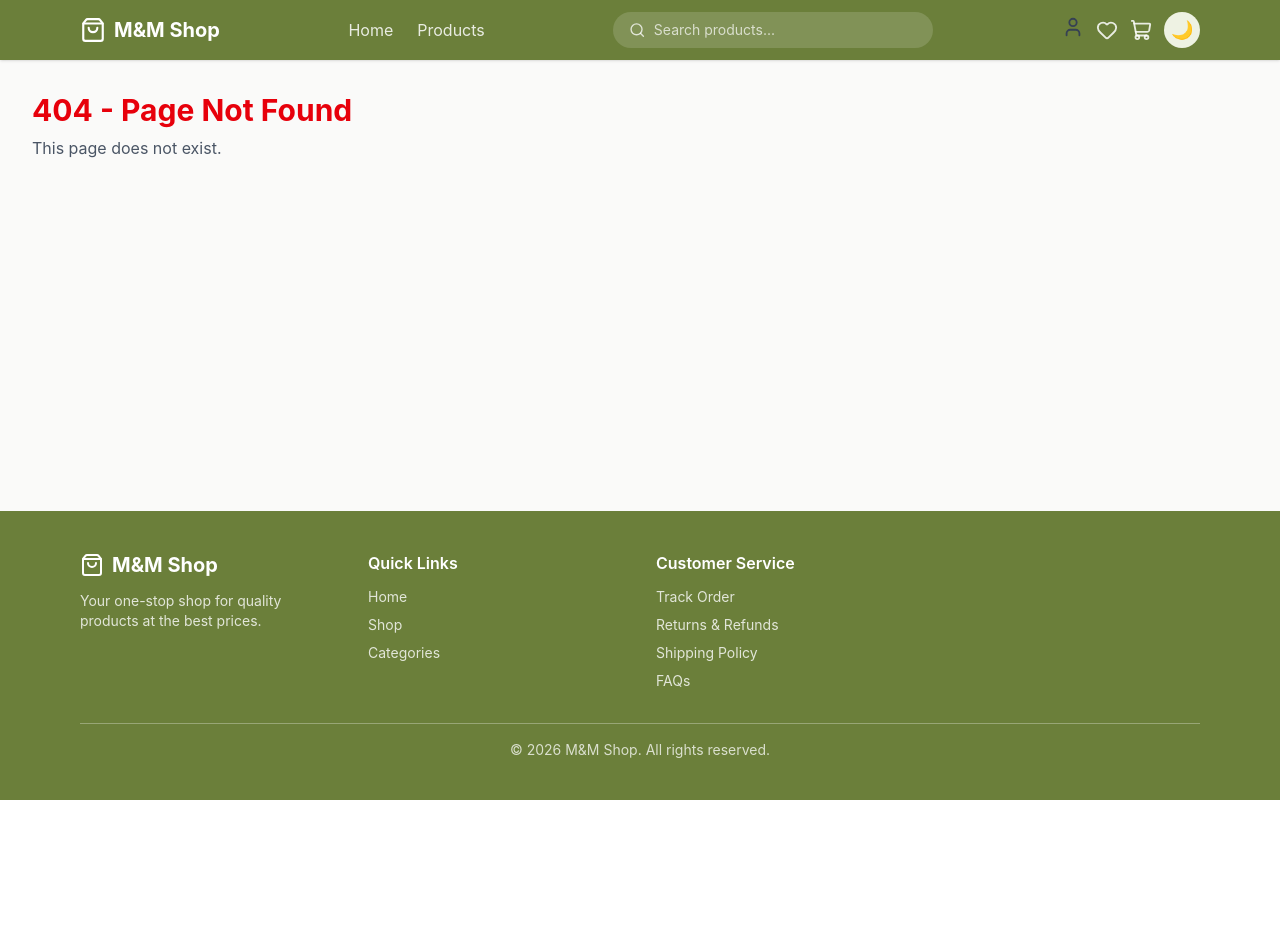
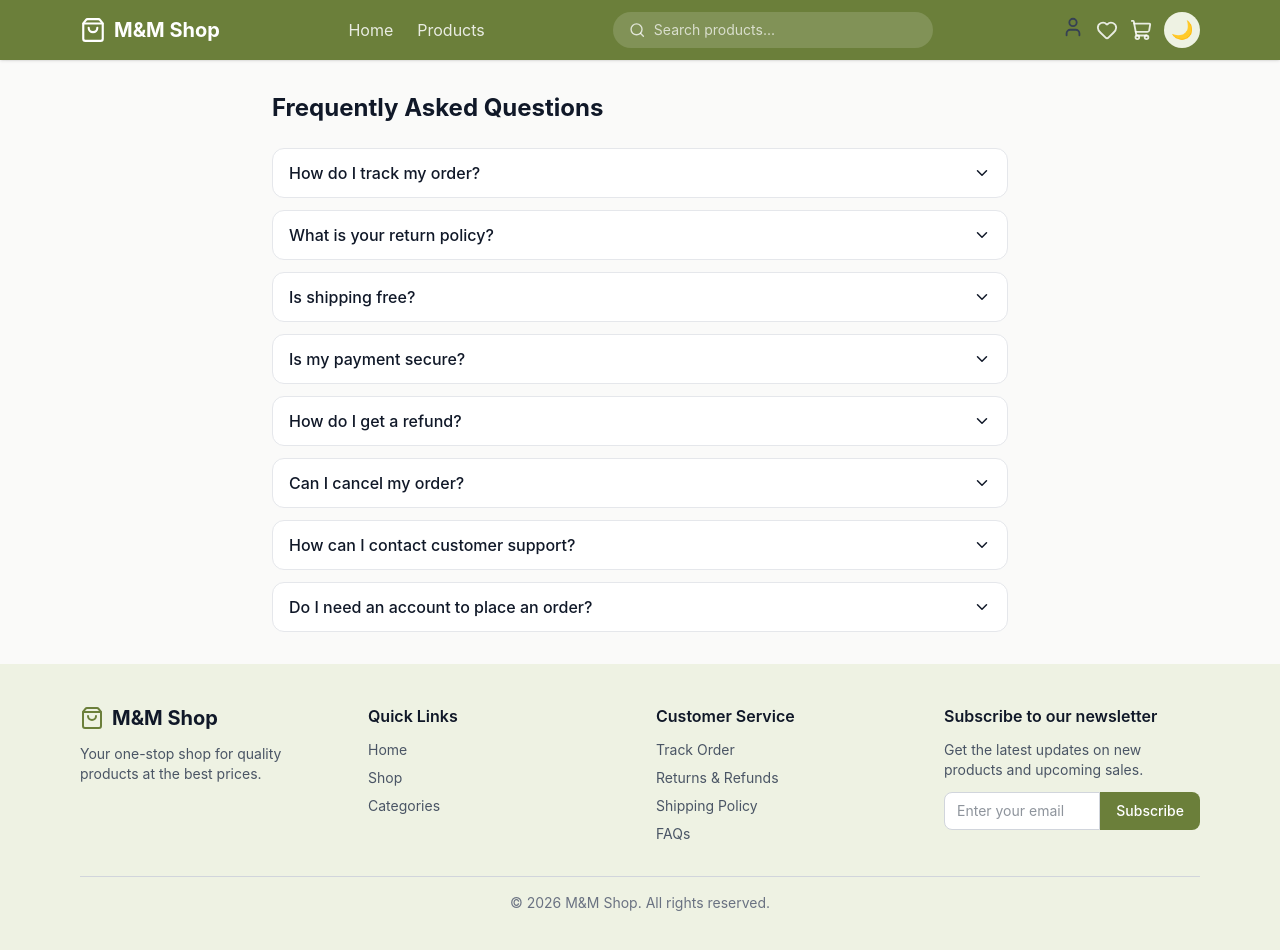
Before and after one commit to stackcode-wth/ecommerce-frontend, a React (Vite) app: page /faqs in a window 1280 px wide. Shown: the top 950 px of the page. Before the commit the page ends 800 px from the top, so only its background shows below. Built offline with nearby package versions, Linux system fonts and the light colour scheme.

Commit message:
added faqs return and refunds

```diff
--- a/src/App.jsx
+++ b/src/App.jsx
@@ -9,6 +9,9 @@ import Cart from './pages/Cart';
 import Wishlist from './pages/Wishlist';
 import Contact from './pages/Contact';
 import Help from './pages/Help';
+import FAQs from './pages/FAQs';
+import ReturnsRefunds from './pages/ReturnsRefunds';
+import ShippingPolicy from './pages/ShippingPolicy';
 import Orders from './pages/Orders';
 import TrackOrder from './pages/TrackOrder';
 import Profile from './pages/Profile';
@@ -30,6 +33,9 @@ function App() {
           <Route path="/wishlist" element={<Wishlist />} />
           <Route path="/contact" element={<Contact />} />
           <Route path="/help" element={<Help />} />
+          <Route path="/faqs" element={<FAQs />} />
+          <Route path="/returns-refunds" element={<ReturnsRefunds />} />
+          <Route path="/shipping-policy" element={<ShippingPolicy />} />
           <Route path="/login" element={<Login />} />
           <Route path="/register" element={<Register />} />
 
--- /dev/null
+++ b/src/components/FaqList.jsx
@@ -0,0 +1,35 @@
+import { useState } from 'react';
+import { ChevronDown } from 'lucide-react';
+
+function FaqList({ faqs }) {
+  const [openIndex, setOpenIndex] = useState(null);
+
+  const toggle = (index) => setOpenIndex(openIndex === index ? null : index);
+
+  return (
+    <div className="space-y-3">
+      {faqs.map((faq, index) => (
+        <div
+          key={faq.q}
+          className="rounded-xl border border-gray-200 bg-white dark:border-dark-border dark:bg-dark-surface"
+        >
+          <button
+            onClick={() => toggle(index)}
+            className="flex w-full items-center justify-between px-4 py-3 text-left font-medium text-gray-900 dark:text-white"
+          >
+            {faq.q}
+            <ChevronDown
+              size={18}
+              className={`shrink-0 transition-transform ${openIndex === index ? 'rotate-180' : ''}`}
+            />
+          </button>
+          {openIndex === index && (
+            <p className="px-4 pb-4 text-sm text-gray-600 dark:text-gray-300">{faq.a}</p>
+          )}
+        </div>
+      ))}
+    </div>
+  );
+}
+
+export default FaqList;
--- a/src/components/Footer.jsx
+++ b/src/components/Footer.jsx
@@ -8,12 +8,11 @@ const quickLinks = [
   { label: 'Categories', path: '/products' },
 ];
 
-
 const serviceLinks = [
-  'Track Order',
-  'Returns & Refunds',
-  'Shipping Policy',
-  'FAQs',
+  { label: 'Track Order', path: '/track-order' },
+  { label: 'Returns & Refunds', path: '/returns-refunds' },
+  { label: 'Shipping Policy', path: '/shipping-policy' },
+  { label: 'FAQs', path: '/faqs' },
 ];
 
 function Footer() {
@@ -22,36 +21,34 @@ function Footer() {
 
   const handleSubscribe = (event) => {
     event.preventDefault();
+    // TODO: backend ready hone par yahan POST /api/newsletter call hoga
     setSubscribed(true);
     setEmail('');
   };
 
   return (
-    <footer className="bg-brand text-white dark:bg-dark-surface">
+    <footer className="bg-brand-light dark:bg-dark-surface">
       <div className="max-w-6xl mx-auto px-4 py-10">
         <div className="grid gap-8 sm:grid-cols-2 lg:grid-cols-4">
-
           <div>
             <Link
               to="/"
-              className="flex items-center gap-2 text-xl font-bold text-white"
+              className="flex items-center gap-2 text-xl font-bold text-gray-900 dark:text-white"
             >
-              <ShoppingBag size={24} className="text-white" />
+              <ShoppingBag size={24} className="text-brand" />
               M&M Shop
             </Link>
-            <p className="mt-3 max-w-xs text-sm text-white/80 dark:text-gray-300">
+            <p className="mt-3 max-w-xs text-sm text-gray-600 dark:text-gray-300">
               Your one-stop shop for quality products at the best prices.
             </p>
           </div>
 
           <div>
-            <h3 className="font-semibold text-white">
-              Quick Links
-            </h3>
-            <ul className="mt-3 space-y-2 text-sm text-white/80 dark:text-gray-300">
+            <h3 className="font-semibold text-gray-900 dark:text-white">Quick Links</h3>
+            <ul className="mt-3 space-y-2 text-sm text-gray-600 dark:text-gray-300">
               {quickLinks.map((link) => (
                 <li key={link.label}>
-                  <Link to={link.path} className="hover:text-white">
+                  <Link to={link.path} className="hover:text-brand">
                     {link.label}
                   </Link>
                 </li>
@@ -60,24 +57,23 @@ function Footer() {
           </div>
 
           <div>
-            <h3 className="font-semibold text-white">
-              Customer Service
-            </h3>
-            <ul className="mt-3 space-y-2 text-sm text-white/80 dark:text-gray-300">
-              {serviceLinks.map((item) => (
-                <li key={item} className="hover:text-white">
-                  {item}
+            <h3 className="font-semibold text-gray-900 dark:text-white">Customer Service</h3>
+            <ul className="mt-3 space-y-2 text-sm text-gray-600 dark:text-gray-300">
+              {serviceLinks.map((link) => (
+                <li key={link.label}>
+                  <Link to={link.path} className="hover:text-brand">
+                    {link.label}
+                  </Link>
                 </li>
               ))}
             </ul>
           </div>
 
-
           <div>
-             {/* <h3 className="font-semibold text-white">
+            <h3 className="font-semibold text-gray-900 dark:text-white">
               Subscribe to our newsletter
             </h3>
-             <p className="mt-3 text-sm text-white/80 dark:text-gray-300">
+            <p className="mt-3 text-sm text-gray-600 dark:text-gray-300">
               Get the latest updates on new products and upcoming sales.
             </p>
 
@@ -90,16 +86,21 @@ function Footer() {
                 placeholder="Enter your email"
                 className="w-full min-w-0 rounded-l-lg border border-gray-300 bg-white px-3 py-2 text-sm outline-none focus:border-brand dark:border-dark-border dark:bg-dark-elevated dark:text-white"
               />
-
-            </form> */}
+              <button
+                type="submit"
+                className="rounded-r-lg bg-brand px-4 text-sm font-medium text-white hover:bg-brand-dark"
+              >
+                Subscribe
+              </button>
+            </form>
 
             {subscribed && (
-              <p className="mt-2 text-sm text-white">Thanks for subscribing!</p>
+              <p className="mt-2 text-sm text-brand">Thanks for subscribing!</p>
             )}
           </div>
         </div>
 
-        <div className="mt-8 border-t border-white/30 pt-4 text-center text-sm text-white/75 dark:border-dark-border dark:text-gray-400">
+        <div className="mt-8 border-t border-gray-300 pt-4 text-center text-sm text-gray-500 dark:border-dark-border dark:text-gray-400">
           &copy; {new Date().getFullYear()} M&M Shop. All rights reserved.
         </div>
       </div>
--- /dev/null
+++ b/src/components/PolicyPage.jsx
@@ -0,0 +1,23 @@
+function PolicyPage({ title, intro, sections }) {
+  return (
+    <div className="max-w-3xl mx-auto px-4 py-8">
+      <h1 className="text-2xl font-bold text-gray-900 dark:text-white">{title}</h1>
+      <p className="mt-2 text-gray-600 dark:text-gray-300">{intro}</p>
+
+      <div className="mt-8 space-y-6">
+        {sections.map((section) => (
+          <section key={section.heading}>
+            <h2 className="text-lg font-semibold text-gray-900 dark:text-white">
+              {section.heading}
+            </h2>
+            <p className="mt-2 text-sm leading-relaxed text-gray-600 dark:text-gray-300">
+              {section.body}
+            </p>
+          </section>
+        ))}
+      </div>
+    </div>
+  );
+}
+
+export default PolicyPage;
--- /dev/null
+++ b/src/data/faqs.js
@@ -0,0 +1,10 @@
+export const faqs = [
+  { q: 'How do I track my order?', a: 'Open Track Order from the account menu or footer and enter your order ID.' },
+  { q: 'What is your return policy?', a: 'You can return most items within 30 days of delivery.' },
+  { q: 'Is shipping free?', a: 'Yes, shipping is free on orders over $50.' },
+  { q: 'Is my payment secure?', a: 'Yes, all payments are 100% secure.' },
+  { q: 'How do I get a refund?', a: 'Once we receive your returned item, the refund is processed to your original payment method within 5-7 business days.' },
+  { q: 'Can I cancel my order?', a: 'You can cancel an order before it is shipped. Contact support with your order ID.' },
+  { q: 'How can I contact customer support?', a: 'Use the Contact Us page. Our support team is available to help you.' },
+  { q: 'Do I need an account to place an order?', a: 'Yes, create a free account so you can track orders and save your wishlist.' },
+];
--- /dev/null
+++ b/src/pages/FAQs.jsx
@@ -0,0 +1,17 @@
+import FaqList from '../components/FaqList';
+import { faqs } from '../data/faqs';
+
+function FAQs() {
+  return (
+    <div className="max-w-3xl mx-auto px-4 py-8">
+      <h1 className="text-2xl font-bold text-gray-900 dark:text-white">
+        Frequently Asked Questions
+      </h1>
+      <div className="mt-6">
+        <FaqList faqs={faqs} />
+      </div>
+    </div>
+  );
+}
+
+export default FAQs;
--- a/src/pages/Help.jsx
+++ b/src/pages/Help.jsx
@@ -1,42 +1,23 @@
-import { useState } from 'react';
-import { ChevronDown } from 'lucide-react';
-
-const faqs = [
-  { q: 'How do I track my order?', a: 'Open Track Order from the account menu and enter your order ID.' },
-  { q: 'What is your return policy?', a: 'You can return items within 30 days of delivery.' },
-  { q: 'Is shipping free?', a: 'Yes, shipping is free on orders over $50.' },
-  { q: 'Is my payment secure?', a: 'Yes, all payments are 100% secure.' },
-];
+import { Link } from 'react-router-dom';
+import FaqList from '../components/FaqList';
+import { faqs } from '../data/faqs';
 
 function Help() {
-  const [openIndex, setOpenIndex] = useState(null);
-
-  const toggle = (index) => setOpenIndex(openIndex === index ? null : index);
-
   return (
     <div className="max-w-3xl mx-auto px-4 py-8">
       <h1 className="text-2xl font-bold text-gray-900 dark:text-white">Help & Support</h1>
       <p className="mt-2 text-gray-600 dark:text-gray-300">Answers to common questions.</p>
 
-      <div className="mt-6 space-y-3">
-        {faqs.map((faq, index) => (
-          <div key={faq.q} className="rounded-xl border border-gray-200 bg-white dark:border-dark-border dark:bg-dark-surface">
-            <button
-              onClick={() => toggle(index)}
-              className="flex w-full items-center justify-between px-4 py-3 text-left font-medium text-gray-900 dark:text-white"
-            >
-              {faq.q}
-              <ChevronDown
-                size={18}
-                className={`transition-transform ${openIndex === index ? 'rotate-180' : ''}`}
-              />
-            </button>
-            {openIndex === index && (
-              <p className="px-4 pb-4 text-sm text-gray-600 dark:text-gray-300">{faq.a}</p>
-            )}
-          </div>
-        ))}
+      <div className="mt-6">
+        <FaqList faqs={faqs.slice(0, 4)} />
       </div>
+
+      <p className="mt-6 text-sm text-gray-600 dark:text-gray-300">
+        <Link to="/faqs" className="text-brand hover:underline">View all FAQs</Link>
+        {' '}or{' '}
+        <Link to="/contact" className="text-brand hover:underline">contact us</Link>
+        {' '}if you still need help.
+      </p>
     </div>
   );
 }
--- /dev/null
+++ b/src/pages/ReturnsRefunds.jsx
@@ -0,0 +1,32 @@
+import PolicyPage from '../components/PolicyPage';
+
+const sections = [
+  {
+    heading: '30-day returns',
+    body: 'You can return most items within 30 days of delivery. Items must be unused, in their original packaging and with all tags attached.',
+  },
+  {
+    heading: 'How to return an item',
+    body: 'Go to My Orders, pick the order and contact our support team with your order ID. We will share the return instructions with you.',
+  },
+  {
+    heading: 'Refunds',
+    body: 'Once we receive and check the returned item, your refund is sent to the original payment method within 5-7 business days.',
+  },
+  {
+    heading: 'Non-returnable items',
+    body: 'For hygiene and safety reasons, items such as perfumes and personal care products cannot be returned once opened.',
+  },
+];
+
+function ReturnsRefunds() {
+  return (
+    <PolicyPage
+      title="Returns & Refunds"
+      intro="Not happy with your purchase? Here is how returns and refunds work."
+      sections={sections}
+    />
+  );
+}
+
+export default ReturnsRefunds;
--- /dev/null
+++ b/src/pages/ShippingPolicy.jsx
@@ -0,0 +1,32 @@
+import PolicyPage from '../components/PolicyPage';
+
+const sections = [
+  {
+    heading: 'Free shipping',
+    body: 'Shipping is free on all orders over $50. For smaller orders, a small delivery charge is added at checkout.',
+  },
+  {
+    heading: 'Delivery time',
+    body: 'Standard delivery takes 3-7 business days. Delivery time can vary depending on your location.',
+  },
+  {
+    heading: 'Order tracking',
+    body: 'Once your order is shipped you can follow its progress from the Track Order page using your order ID.',
+  },
+  {
+    heading: 'Delays',
+    body: 'Sometimes weather, holidays or high demand can delay deliveries. If your order is late, please contact our support team.',
+  },
+];
+
+function ShippingPolicy() {
+  return (
+    <PolicyPage
+      title="Shipping Policy"
+      intro="Everything you need to know about how we deliver your orders."
+      sections={sections}
+    />
+  );
+}
+
+export default ShippingPolicy;
```
